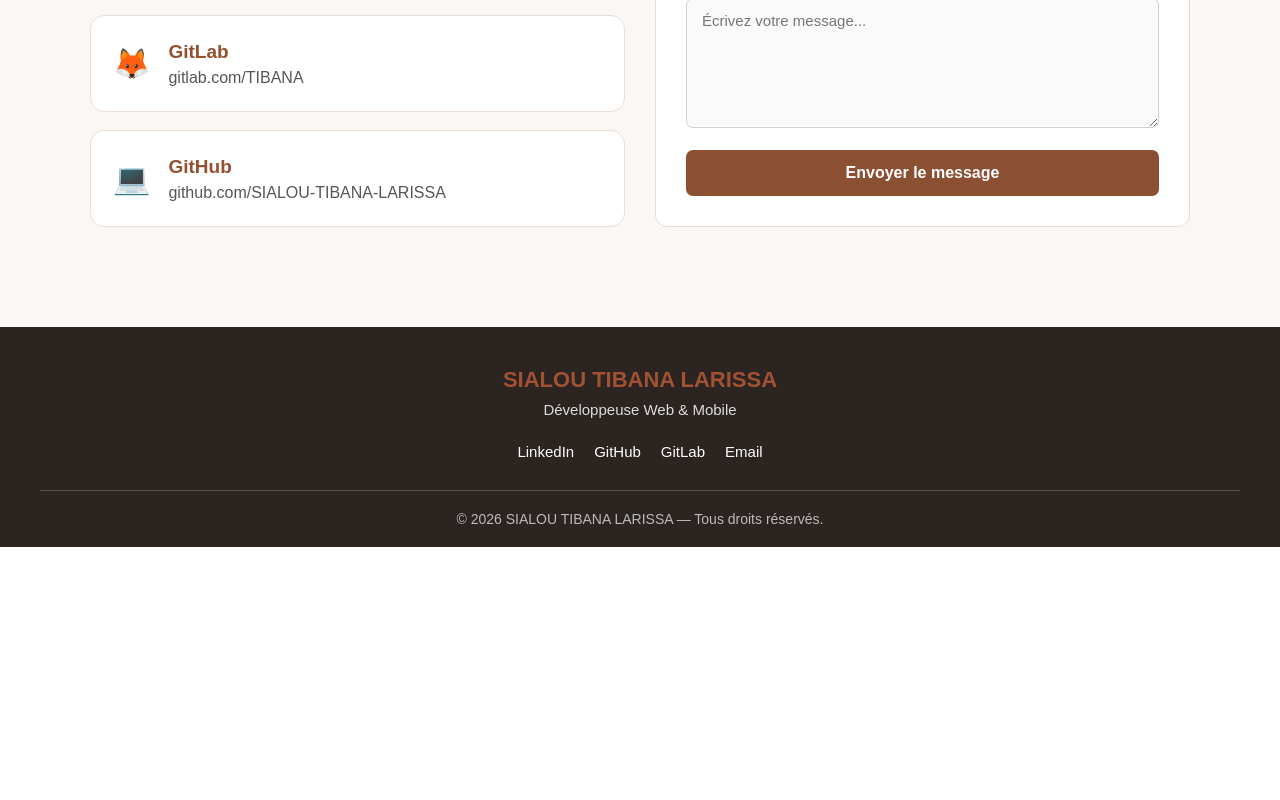
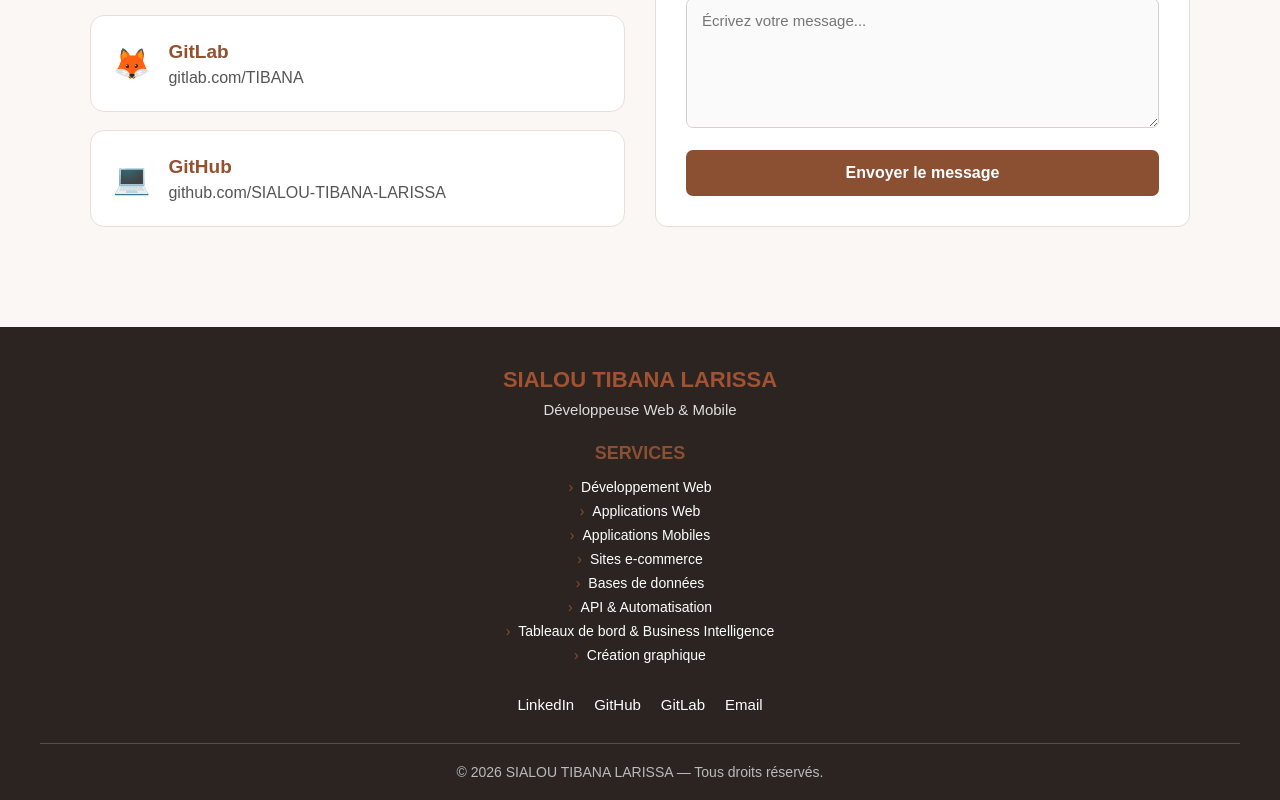
Before and after one commit to SIALOU-TIBANA-LARISSA/mon-portfolio, a React (Vite) app: page / in a window 1280 px wide. Shown: the part 7740-8540 px from the top of the page. Before the commit the page ends 8287 px from the top, so only its background shows below. Built offline with nearby package versions, Linux system fonts and the light colour scheme.

Commit message:
Ajout des services dans le footer

```diff
--- a/src/App.css
+++ b/src/App.css
@@ -359,6 +359,17 @@
   .skill-card h3 {
     font-size: 22px;
   }
+
+  .footer-services {
+  width: 100%;
+  text-align: center;
+}
+
+.footer-services ul {
+  display: inline-block;
+  text-align: left;
+}
+
 }
 
 /* =========================
@@ -1536,3 +1547,30 @@
     font-size: 16px;
   }
 }
+
+/* ================================
+   SERVICES - FOOTER
+================================ */
+
+.footer-services h3 {
+  margin-bottom: 15px;
+  color: #8b4f32;
+  font-size: 18px;
+}
+
+.footer-services ul {
+  list-style: none;
+  padding: 0;
+  margin: 0;
+}
+
+.footer-services li {
+  margin-bottom: 8px;
+  font-size: 14px;
+}
+
+.footer-services li::before {
+  content: "›";
+  margin-right: 8px;
+  color: #8b4f32;
+}
--- a/src/App.jsx
+++ b/src/App.jsx
@@ -757,6 +757,22 @@
       <p>Développeuse Web & Mobile</p>
     </div>
 
+    {/* SERVICES */}
+    <div className="footer-services">
+      <h3>SERVICES</h3>
+
+      <ul>
+        <li>Développement Web</li>
+        <li>Applications Web</li>
+        <li>Applications Mobiles</li>
+        <li>Sites e-commerce</li>
+        <li>Bases de données</li>
+        <li>API & Automatisation</li>
+        <li>Tableaux de bord & Business Intelligence</li>
+        <li>Création graphique</li>
+      </ul>
+    </div>
+
     <div className="footer-links">
       <a href="https://www.linkedin.com/in/tibana-larissa-sialou" target="_blank" rel="noopener noreferrer">
         LinkedIn
```
